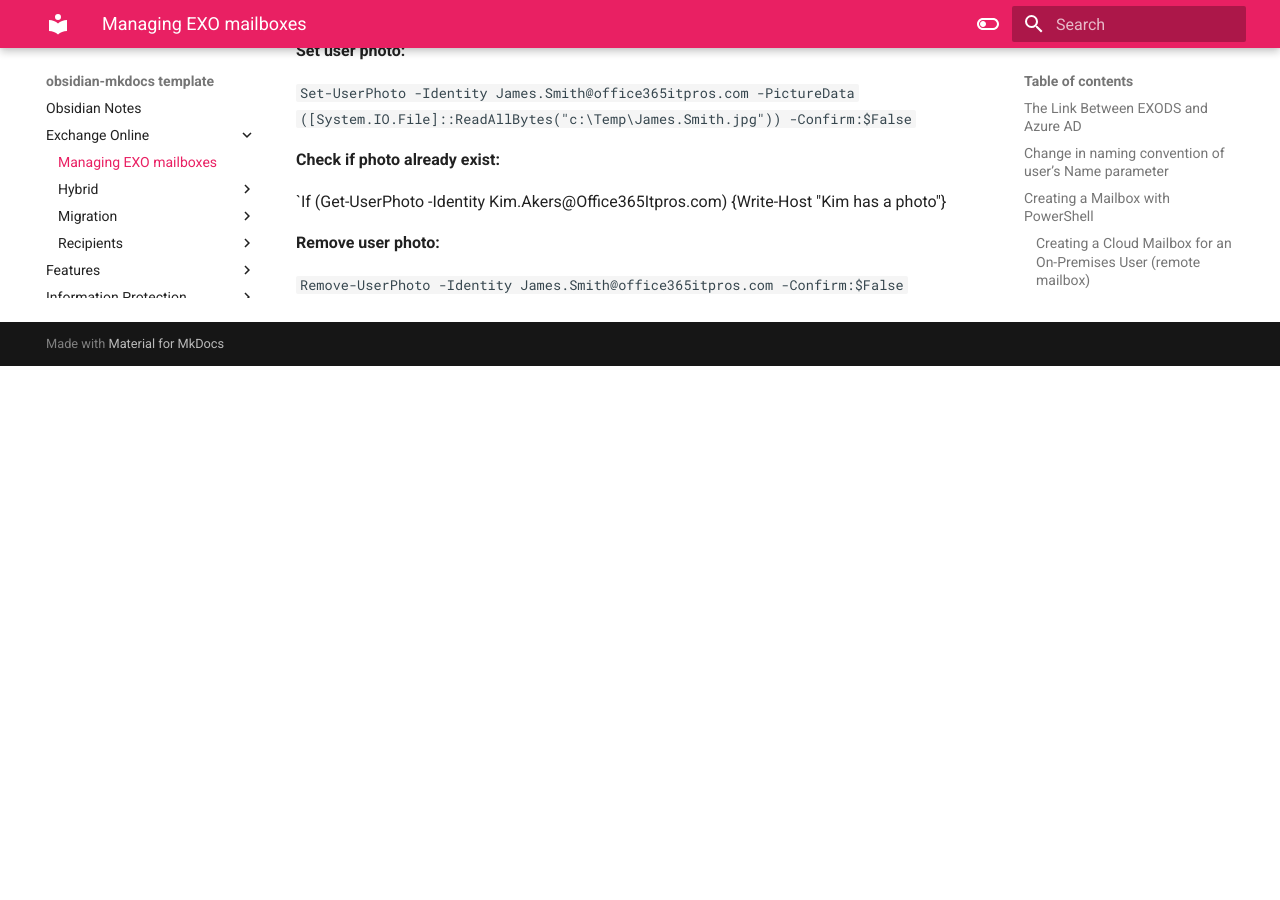
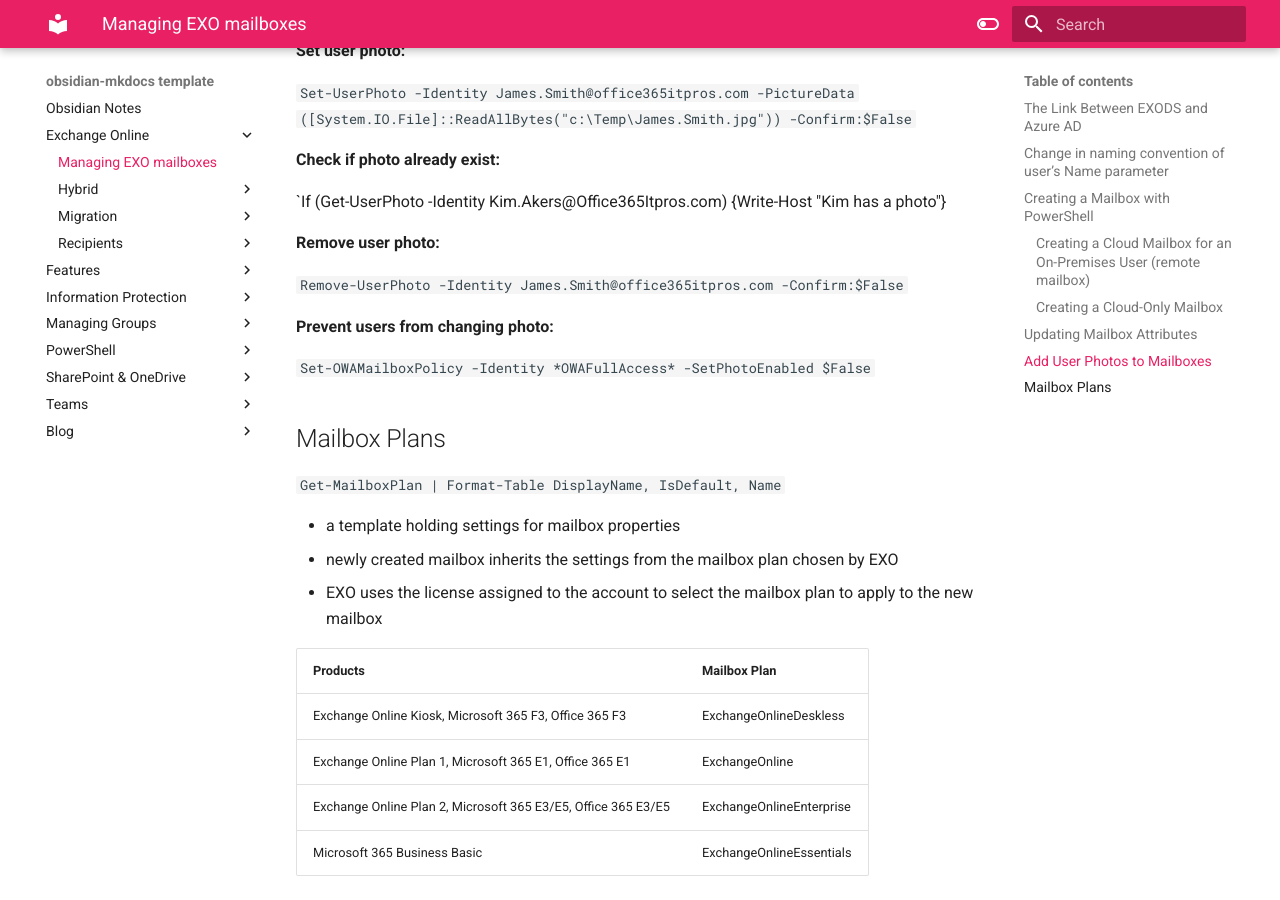
Before and after one commit to loujomer/toyee, an MkDocs documentation site: the page built from docs/Exchange Online/Managing EXO mailboxes.md, in a window 1280 px wide and 900 px high, scrolled down 1934 px. Built offline with MkDocs 1.6.1 and Material for MkDocs 9.7.7, drawn with Linux system fonts in a browser that asks for light colours; before the commit the page ends 2300 px from its top, so only the background shows below that.

Commit message:
Update Managing EXO mailboxes.md

```diff
--- a/docs/Exchange Online/Managing EXO mailboxes.md
+++ b/docs/Exchange Online/Managing EXO mailboxes.md
@@ -81,3 +81,26 @@
 **Remove user photo:**
 
 `Remove-UserPhoto -Identity James.Smith@office365itpros.com -Confirm:$False`
+
+
+**Prevent users from changing photo:**
+
+ `Set-OWAMailboxPolicy -Identity *OWAFullAccess* -SetPhotoEnabled $False`
+
+
+## Mailbox Plans
+
+`Get-MailboxPlan | Format-Table DisplayName, IsDefault, Name`
+
+* a template holding settings for mailbox properties
+* newly created mailbox inherits the settings from the mailbox plan chosen by EXO
+* EXO uses the license assigned to the account to select the mailbox plan to apply to the new mailbox
+
+
+
+| Products | Mailbox Plan |
+| ---- | ---- |
+| Exchange Online Kiosk, Microsoft 365 F3, Office 365 F3 | ExchangeOnlineDeskless |
+| Exchange Online Plan 1, Microsoft 365 E1, Office 365 E1 | ExchangeOnline |
+| Exchange Online Plan 2, Microsoft 365 E3/E5, Office 365 E3/E5 | ExchangeOnlineEnterprise |
+| Microsoft 365 Business Basic | ExchangeOnlineEssentials |
```
